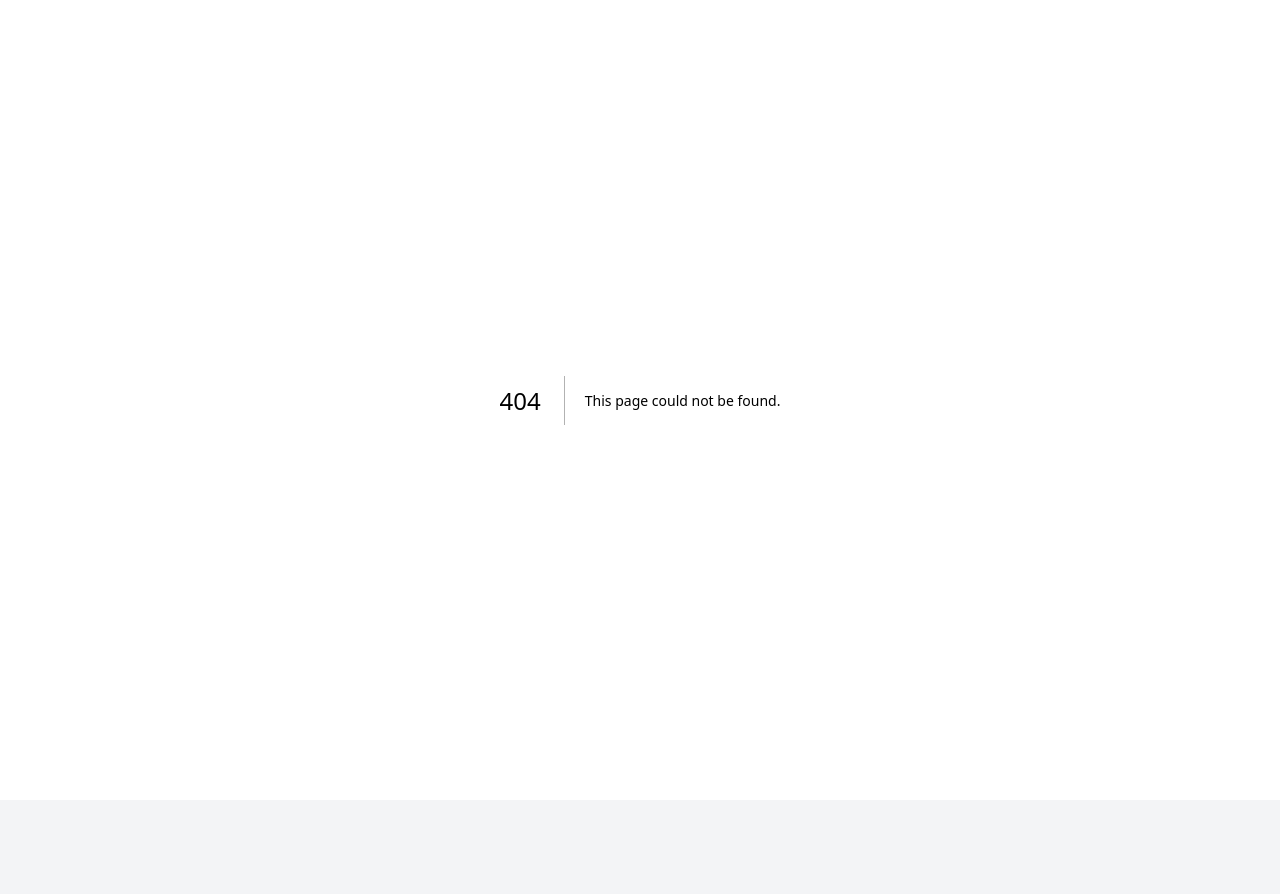
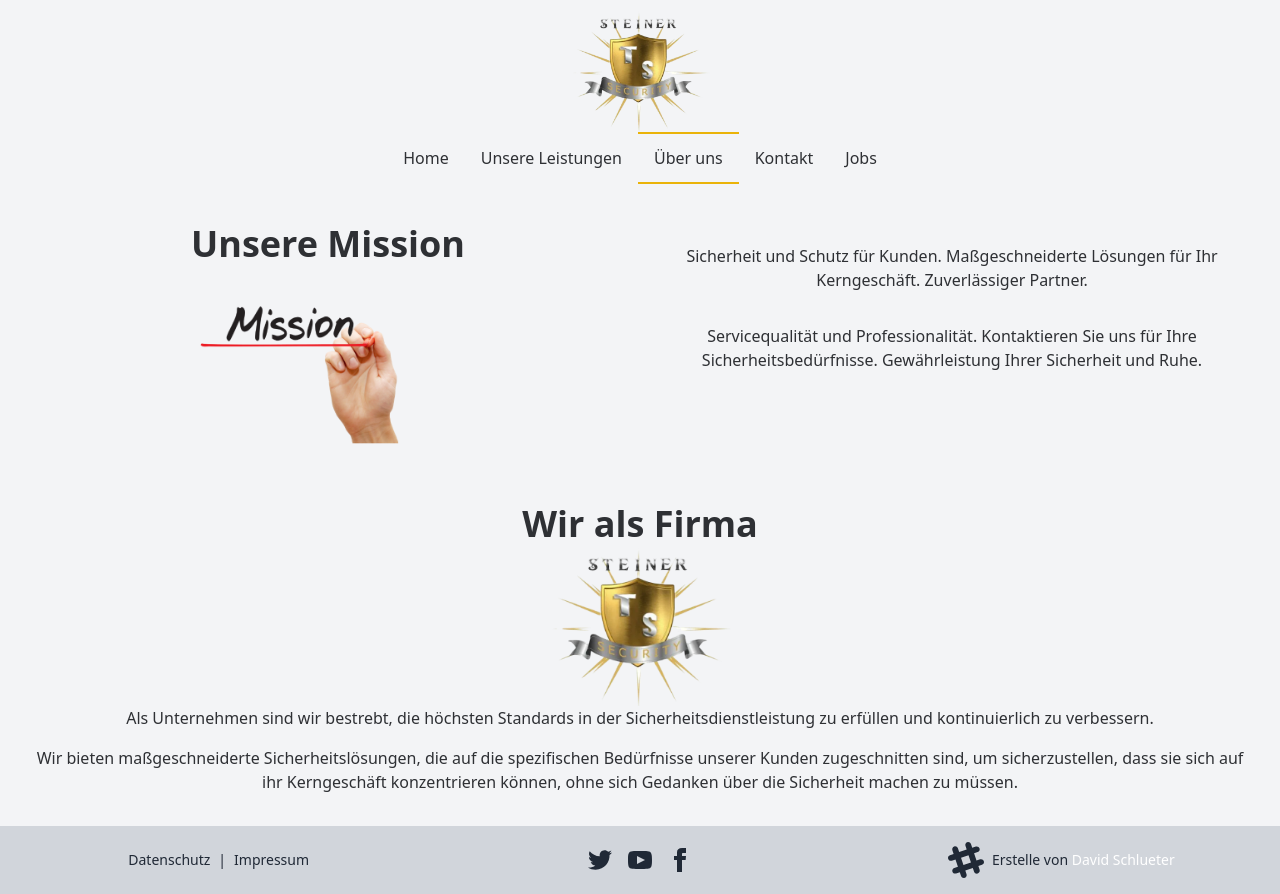
Before and after one commit to Maduki-tech/steiner, a Next.js app: page /about in a window 1280 px wide. Before the commit this address had no page. Before the commit the page ends 800 px from the top, so only its background shows below. Built offline with nearby package versions, Linux system fonts and the light colour scheme.

Commit message:
finish 2 pages

```diff
--- a/src/Components/Navbar.tsx
+++ b/src/Components/Navbar.tsx
@@ -28,7 +28,7 @@ function DesktopMenu() {
         <NavItem path="/" currentPath={pathname}>
           Home
         </NavItem>
-        <NavItem path="/portfolio" currentPath={pathname}>
+        <NavItem path="/leistungen" currentPath={pathname}>
           Unsere Leistungen
         </NavItem>
         <NavItem path="/about" currentPath={pathname}>
@@ -86,7 +86,7 @@ function MobileMenu() {
             <Link href="/">Home</Link>
           </li>
           <li>
-            <Link href="/portfolio">Unsere Leistungen</Link>
+            <Link href="/leistungen">Unsere Leistungen</Link>
           </li>
           <li>
             <Link href="/about">Über uns</Link>
--- /dev/null
+++ b/src/pages/about/index.tsx
@@ -0,0 +1,55 @@
+import Image from "next/image";
+import React from "react";
+import Navbar from "~/Components/Navbar";
+import mission from "~/../public/mission.png";
+import logo from "~/../public/logo 1.png";
+import Footer from "~/Components/Footer";
+
+export default function index() {
+  return (
+    <>
+      <Navbar />
+
+      <div className="grid place-items-center md:gap-y-8 p-8 md:grid-cols-2 md:gap-8">
+        <div>
+          <h1 className="  text-center text-2xl font-bold md:text-4xl">
+            Unsere Mission
+          </h1>
+          <Image src={mission} alt="" className="aspect-auto w-52 rounded-lg" />
+        </div>
+        <div className="mb-20 flex flex-col gap-8 text-center">
+          <p>
+            Sicherheit und Schutz für Kunden. Maßgeschneiderte Lösungen für Ihr
+            Kerngeschäft. Zuverlässiger Partner.
+          </p>
+          <p>
+            Servicequalität und Professionalität. Kontaktieren Sie uns für Ihre
+            Sicherheitsbedürfnisse. Gewährleistung Ihrer Sicherheit und Ruhe.
+          </p>
+        </div>
+
+        <div className="text-center md:col-span-2">
+          <h1 className="text-2xl font-bold md:text-4xl ">Wir als Firma</h1>
+          <Image
+            src={logo}
+            alt=""
+            className="mx-auto aspect-auto w-52 rounded-lg"
+          />
+
+          <p className="mb-4">
+            Als Unternehmen sind wir bestrebt, die höchsten Standards in der
+            Sicherheitsdienstleistung zu erfüllen und kontinuierlich zu
+            verbessern.
+          </p>
+          <p>
+            Wir bieten maßgeschneiderte Sicherheitslösungen, die auf die
+            spezifischen Bedürfnisse unserer Kunden zugeschnitten sind, um
+            sicherzustellen, dass sie sich auf ihr Kerngeschäft konzentrieren
+            können, ohne sich Gedanken über die Sicherheit machen zu müssen.
+          </p>
+        </div>
+      </div>
+      <Footer />
+    </>
+  );
+}
--- /dev/null
+++ b/src/pages/leistungen/index.tsx
@@ -0,0 +1,145 @@
+import Image from "next/image";
+import React from "react";
+import Navbar from "~/Components/Navbar";
+import band from "~/../public/Band-image.webp";
+import doorman from "~/../public/flex-point-security-inc-GuAGlGAMdAs-unsplash.jpg";
+import eventschutz from "~/../public/markus-spiske-lUc5pRFB25s-unsplash.jpg";
+import objSchutz from "~/../public/collin-8FxJi5wuwKc-unsplash.jpg";
+import sicherheit from "~/../public/illumination-marketing-XzFJoQPYAuc-unsplash.jpg";
+import Footer from "~/Components/Footer";
+
+const index = () => {
+  return (
+    <>
+      <Navbar />
+
+      <div className="grid place-items-center gap-y-8 p-8 md:grid-cols-2 md:gap-8">
+        <div>
+          <h1 className="mb-4  text-center text-2xl font-bold md:text-4xl">
+            Unsere Leistungen
+          </h1>
+          <Image
+            src={band}
+            alt=""
+            className="aspect-auto rounded-lg shadow-xl"
+          />
+        </div>
+        <div className="flex flex-col gap-4">
+          <p>
+            Von der 24-Stunden-Alarmüberwachung bis hin zur
+            Sicherheitspatrouille und zum Veranstaltungsschutz bieten wir
+            maßgeschneiderte Lösungen für Ihre spezifischen Anforderungen.
+            Unsere geschulten Mitarbeiter arbeiten nach den höchsten Standards
+            der Bewachungsverordnung und stehen Ihnen zur Seite, um Ihre
+            Sicherheitsbedürfnisse zu erfüllen.
+          </p>
+          <p>
+            Egal, ob Sie ein kleines Unternehmen oder eine große Organisation
+            sind, wir können Ihnen helfen, ein Gefühl der Sicherheit und des
+            Schutzes zu gewährleisten. Kontaktieren Sie uns noch heute, um mehr
+            darüber zu erfahren, wie wir Ihnen helfen können.
+          </p>
+        </div>
+
+        <div className="hidden md:flex flex-col gap-4">
+          <h2 className="text-xl font-bold text-center">Sicherheitsdienst</h2>
+          <p>
+            Wir bieten eine breite Palette an Sicherheitsdienstleistungen an,
+            darunter Alarmüberwachung, Patrouillen, Zugangskontrolle,
+            Veranstaltungssicherheit, mobile Sicherheitsdienste und Beratung.
+            Unsere maßgeschneiderten Lösungen werden speziell auf die
+            Bedürfnisse unserer Kunden zugeschnitten. Kontaktieren Sie uns, um
+            mehr darüber zu erfahren, wie wir Ihnen helfen können, Ihre
+            Sicherheitsanforderungen zu erfüllen.
+          </p>
+        </div>
+        <div>
+        {/* TODO: Neu image */}
+          <Image
+            src={sicherheit}
+            alt=""
+            className="aspect-auto rounded-lg shadow-xl"
+          />
+        </div>
+        <div className="md:hidden flex flex-col gap-4">
+          <h2 className="text-xl font-bold text-center">Sicherheitsdienst</h2>
+          <p>
+            Wir bieten eine breite Palette an Sicherheitsdienstleistungen an,
+            darunter Alarmüberwachung, Patrouillen, Zugangskontrolle,
+            Veranstaltungssicherheit, mobile Sicherheitsdienste und Beratung.
+            Unsere maßgeschneiderten Lösungen werden speziell auf die
+            Bedürfnisse unserer Kunden zugeschnitten. Kontaktieren Sie uns, um
+            mehr darüber zu erfahren, wie wir Ihnen helfen können, Ihre
+            Sicherheitsanforderungen zu erfüllen.
+          </p>
+        </div>
+
+        <div>
+          <Image
+            src={doorman}
+            alt=""
+            className="aspect-auto rounded-lg shadow-xl"
+          />
+        </div>
+        <div className="flex flex-col gap-4">
+          <h1 className="text-xl font-bold text-center">Doorman</h1>
+          <p>
+            Als Teil unseres Doorman-Services bieten wir einen professionellen
+            Empfangsdienst an, der individuell angepasst werden kann. Zu unseren
+            Leistungen gehören Gästebegrüßung, Gepäckunterstützung,
+            Zugangskontrolle und Lieferkoordination. Kontaktieren Sie uns, um
+            mehr darüber zu erfahren, wie wir Ihnen helfen können, einen
+            zuverlässigen Empfangsdienst anzubieten.
+          </p>
+        </div>
+
+        <div className="hidden md:flex flex-col gap-4">
+          <h1 className="text-xl font-bold text-center">Eventschutz</h1>
+          <p>
+            Unser Eventschutz umfasst professionelle Sicherheitspatrouillen,
+            Zugangskontrolle, VIP-Schutz, Notfallreaktion und mehr. Wir bieten
+            maßgeschneiderte Lösungen für Veranstaltungen jeder Größe und Art,
+            um Ihnen ein Gefühl der Sicherheit und des Schutzes zu geben.
+            Kontaktieren Sie uns, um mehr zu erfahren.
+          </p>
+        </div>
+        <div>
+          <Image
+            src={eventschutz}
+            alt=""
+            className="aspect-auto rounded-lg shadow-xl"
+          />
+        </div>
+        <div className="flex md:hidden flex-col gap-4">
+          <h1 className="text-xl font-bold text-center">Eventschutz</h1>
+          <p>
+            Unser Eventschutz umfasst professionelle Sicherheitspatrouillen,
+            Zugangskontrolle, VIP-Schutz, Notfallreaktion und mehr. Wir bieten
+            maßgeschneiderte Lösungen für Veranstaltungen jeder Größe und Art,
+            um Ihnen ein Gefühl der Sicherheit und des Schutzes zu geben.
+            Kontaktieren Sie uns, um mehr zu erfahren.
+          </p>
+        </div>
+        <div>
+          <Image
+            src={objSchutz}
+            alt=""
+            className="aspect-auto rounded-lg shadow-xl"
+          />
+        </div>
+        <div className="flex flex-col gap-4">
+          <h1 className="text-xl font-bold text-center">Werkschutz & Objektschutz</h1>
+          <p>
+            Unser Werkschutz und Objektschutz umfasst Sicherheitspatrouillen,
+            Zugangskontrolle, Alarmüberwachung und -reaktion, Notfallplanung und
+            -reaktion, Schließdienstleistungen und Brandwache. Kontaktieren Sie
+            uns, um maßgeschneiderte Lösungen für Ihr Unternehmen zu finden.
+          </p>
+        </div>
+      </div>
+      <Footer/>
+    </>
+  );
+};
+
+export default index;
```
Also changed, not shown: public/mission.png (added), 1 other file (tests, documents, lock files or other folders).
